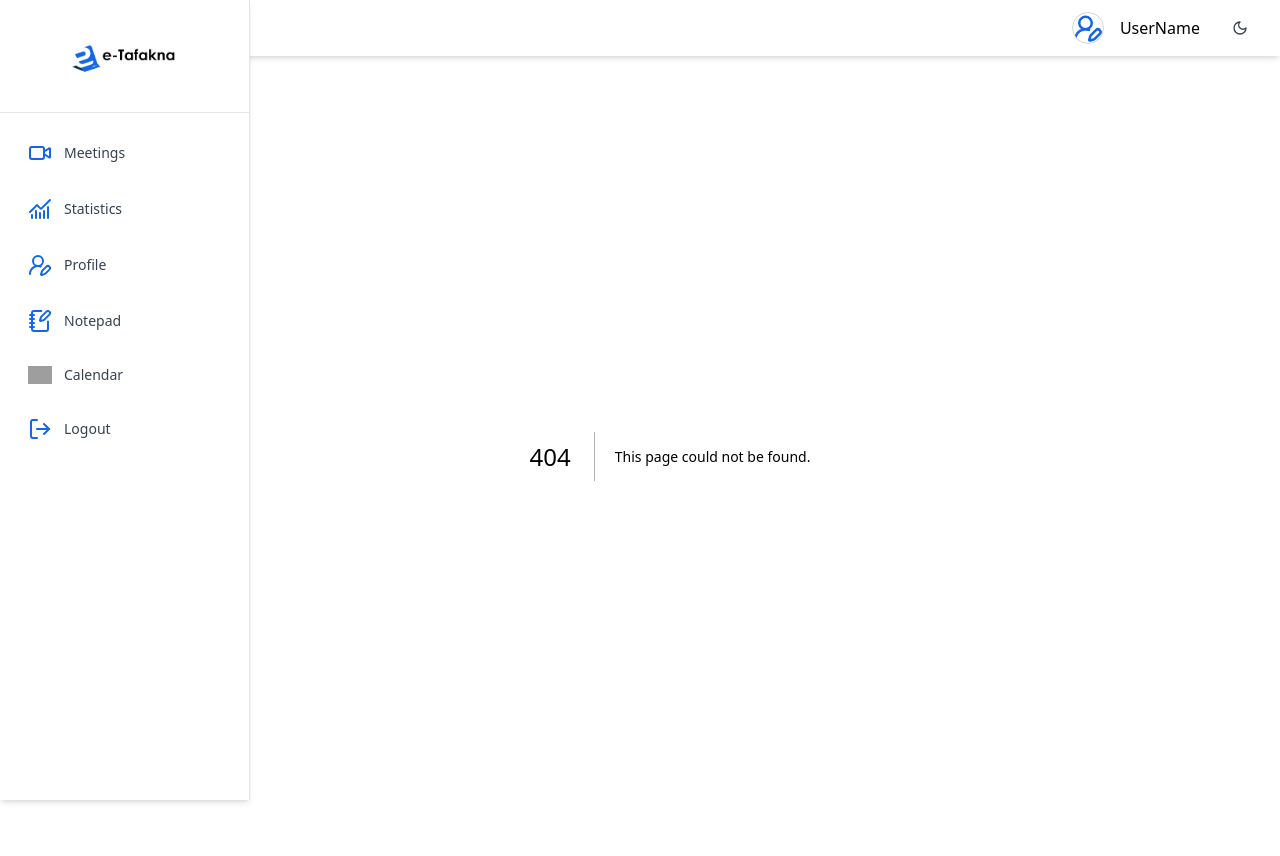
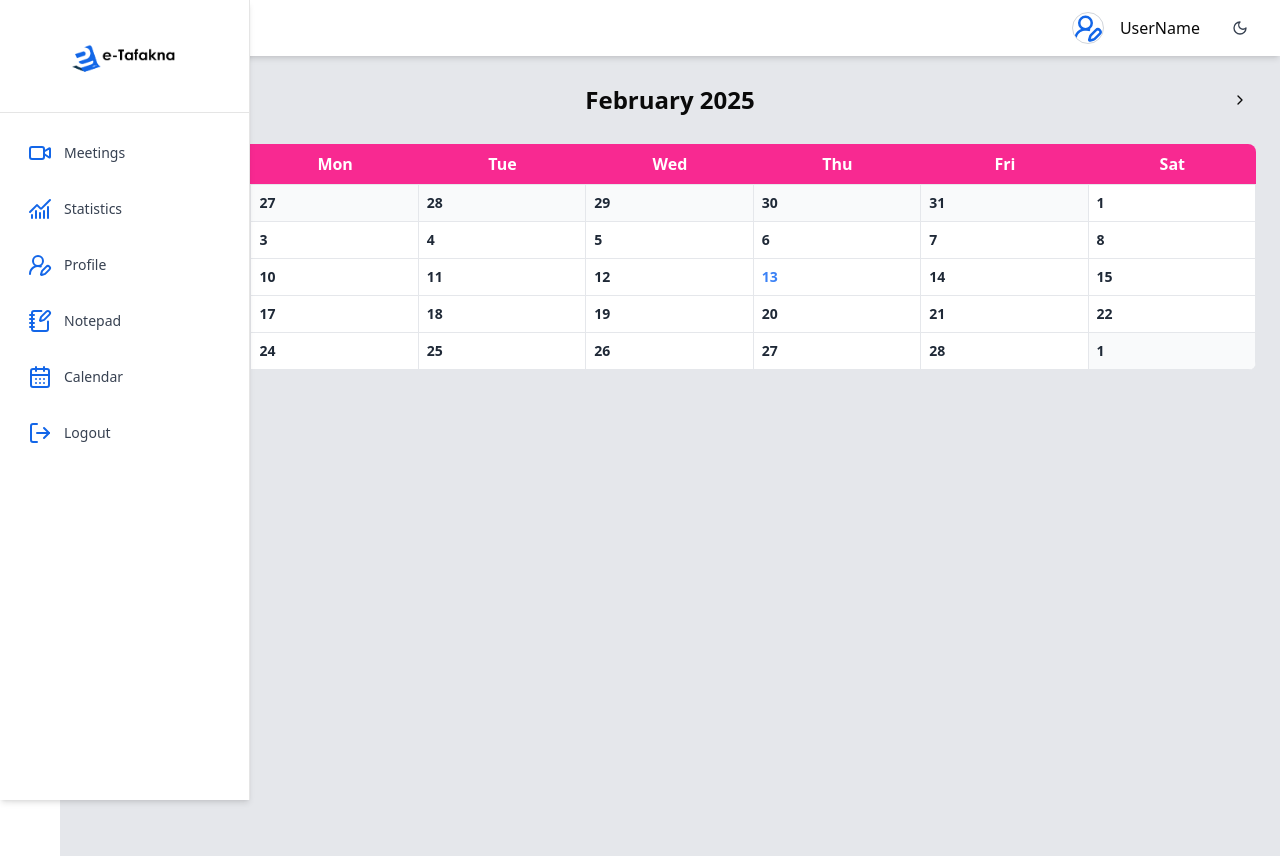
Before and after one commit to OnsChebi/E-tafakna, a Next.js app in the folder frontend/: page /calendar in a window 1280 px wide. Before the commit this address had no page. Built offline with nearby package versions, Linux system fonts and the light colour scheme; grey boxes are pictures that could not be loaded.

Commit message:
add calendar v1

```diff
--- /dev/null
+++ b/frontend/src/app/calendar/[day]/[hours]/page.tsx
@@ -0,0 +1,67 @@
+'use client';
+import { useState } from 'react';
+import { Input } from '../../../../components/ui/input';
+import { Button } from '../../../../components/ui/button';
+
+export default function HourDetailsPage({
+  params,
+}: {
+  params: { day: string; hour: string };
+}) {
+  const [searchQuery, setSearchQuery] = useState('');
+  const [clientName, setClientName] = useState('');
+
+  const handleSearch = () => {
+    // Simulate searching for a client
+    alert(`Searching for client: ${searchQuery}`);
+  };
+
+  const handleCreateClient = () => {
+    // Simulate creating a new client
+    alert(`Creating new client: ${clientName}`);
+  };
+
+  const handleScheduleAppointment = () => {
+    // Simulate scheduling an appointment
+    alert(`Scheduling appointment for ${params.day} at ${params.hour}:00`);
+  };
+
+  return (
+    <div className="p-6 bg-gray-50 min-h-screen">
+      <h1 className="text-2xl font-bold mb-6">
+        Schedule Appointment for {params.day} at {params.hour}:00
+      </h1>
+
+      {/* Search for Existing Client */}
+      <div className="mb-6">
+        <h2 className="text-lg font-bold mb-2">Search for Existing Client</h2>
+        <div className="flex gap-2">
+          <Input
+            placeholder="Enter client name or email"
+            value={searchQuery}
+            onChange={(e) => setSearchQuery(e.target.value)}
+          />
+          <Button onClick={handleSearch}>Search</Button>
+        </div>
+      </div>
+
+      {/* Create New Client */}
+      <div className="mb-6">
+        <h2 className="text-lg font-bold mb-2">Create New Client</h2>
+        <div className="flex gap-2">
+          <Input
+            placeholder="Enter client name"
+            value={clientName}
+            onChange={(e) => setClientName(e.target.value)}
+          />
+          <Button onClick={handleCreateClient}>Create Client</Button>
+        </div>
+      </div>
+
+      {/* Schedule Appointment */}
+      <div className="mt-6">
+        <Button onClick={handleScheduleAppointment}>Schedule Appointment</Button>
+      </div>
+    </div>
+  );
+}
--- /dev/null
+++ b/frontend/src/app/calendar/[day]/page.tsx
@@ -0,0 +1,29 @@
+import { format } from 'date-fns';
+import Link from 'next/link';
+
+export default function DayDetailsPage({ params }: { params: { day: string } }) {
+  const date = new Date(params.day);
+  const hours = Array.from({ length: 24 }, (_, i) => i); // Generate hours from 0 to 23
+
+  return (
+    <div className="p-6 bg-gray-50 min-h-screen">
+      <h1 className="text-2xl font-bold mb-6">
+        Hours for {format(date, 'MMMM d, yyyy')}
+      </h1>
+
+      {/* Hourly Slots */}
+      <div className="grid grid-cols-1 gap-2">
+        {hours.map((hour) => (
+          <Link
+            key={hour}
+            href={`/calendar/${params.day}/${hour}`}
+          >
+            <div className="p-4 border rounded-lg bg-white hover:bg-gray-100 cursor-pointer">
+              {`${hour}:00 - ${hour + 1}:00`}
+            </div>
+          </Link>
+        ))}
+      </div>
+    </div>
+  );
+}
--- /dev/null
+++ b/frontend/src/app/calendar/page.tsx
@@ -0,0 +1,102 @@
+'use client';
+import { useState } from 'react';
+import {
+  addMonths,
+  format,
+  startOfMonth,
+  endOfMonth,
+  startOfWeek,
+  endOfWeek,
+  eachDayOfInterval,
+  isSameMonth,
+  isToday,
+} from 'date-fns';
+import { Button } from '../../components/ui/button';
+import { ChevronLeft, ChevronRight } from 'lucide-react';
+import Link from 'next/link';
+
+export default function CalendarPage() {
+  const [currentDate, setCurrentDate] = useState(new Date());
+
+  // Calculate the start and end of the current month and week
+  const start = startOfMonth(currentDate);
+  const end = endOfMonth(currentDate);
+  const startWeek = startOfWeek(start);
+  const endWeek = endOfWeek(end);
+
+  // Return the array of dates within the specified time interval.
+  const days = eachDayOfInterval({ start: startWeek, end: endWeek });
+
+  // Handler to navigate to the previous month
+  const handlePrevMonth = () => {
+    setCurrentDate(addMonths(currentDate, -1));
+  };
+
+  // Handler to navigate to the next month
+  const handleNextMonth = () => {
+    setCurrentDate(addMonths(currentDate, 1));
+  };
+
+  return (
+    <div className="p-6 bg-gray-200 dark:bg-gray-700 min-h-screen">
+      {/* Calendar Header */}
+      <div className="flex justify-between items-center mb-6">
+        <Button
+          variant="ghost"
+          className="p-2 hover:bg-blue-50  dark:hover:bg-gray-800"
+          onClick={handlePrevMonth}
+        >
+          <ChevronLeft className="h-5 w-5 text-blue-500" />
+        </Button>
+        <h1 className="text-2xl font-bold dark:text-gray-50">{format(currentDate, 'MMMM yyyy')}</h1>
+        <Button
+          variant="ghost"
+          className="p-2 hover:bg-blue-50 dark:hover:bg-gray-800"
+          onClick={handleNextMonth}
+        >
+          <ChevronRight className="h-5 w-5 text-blue-[#1366e8]" />
+        </Button>
+      </div>
+
+      {/* Calendar Grid */}
+      <div className="grid grid-cols-7   rounded-lg overflow-hidden">
+        {/* Weekday Headers */}
+        {['Sun', 'Mon', 'Tue', 'Wed', 'Thu', 'Fri', 'Sat'].map((day) => (
+          <div
+            key={day}
+            className="text-center font-bold text-white p-2 bg-[#f82991] border-b border-gray-200"
+          >
+            {day}
+          </div>
+        ))}
+
+        {/* Days */}
+        {days.map((day) => {
+          const isCurrentMonth = isSameMonth(day, currentDate);
+
+          return (
+            <Link
+              key={day.toISOString()}
+              href={`/calendar/${format(day, 'yyyy-MM-dd')}`}
+            >
+              <div
+                className={`p-2 border-b border-r border-gray-200 ${
+                  isCurrentMonth ? 'bg-white' : 'bg-gray-50'
+                }`}
+              >
+                {/* Day Number */}
+                <div
+                  className={`text-sm font-semibold ${
+                    isToday(day) ? 'text-blue-500' : 'text-gray-800'
+                  } ${!isCurrentMonth && 'text-gray-400'}`}
+                >
+                  {format(day, 'd')}
+                </div>
+              </div>
+            </Link>
+          );
+        })}
+      </div>
+    </div>
+  );
+}
```
Also changed, not shown: frontend/src/app/components/Calendar.tsx (deleted, +0 -18 lines), frontend/public/calendar.svg (added).
